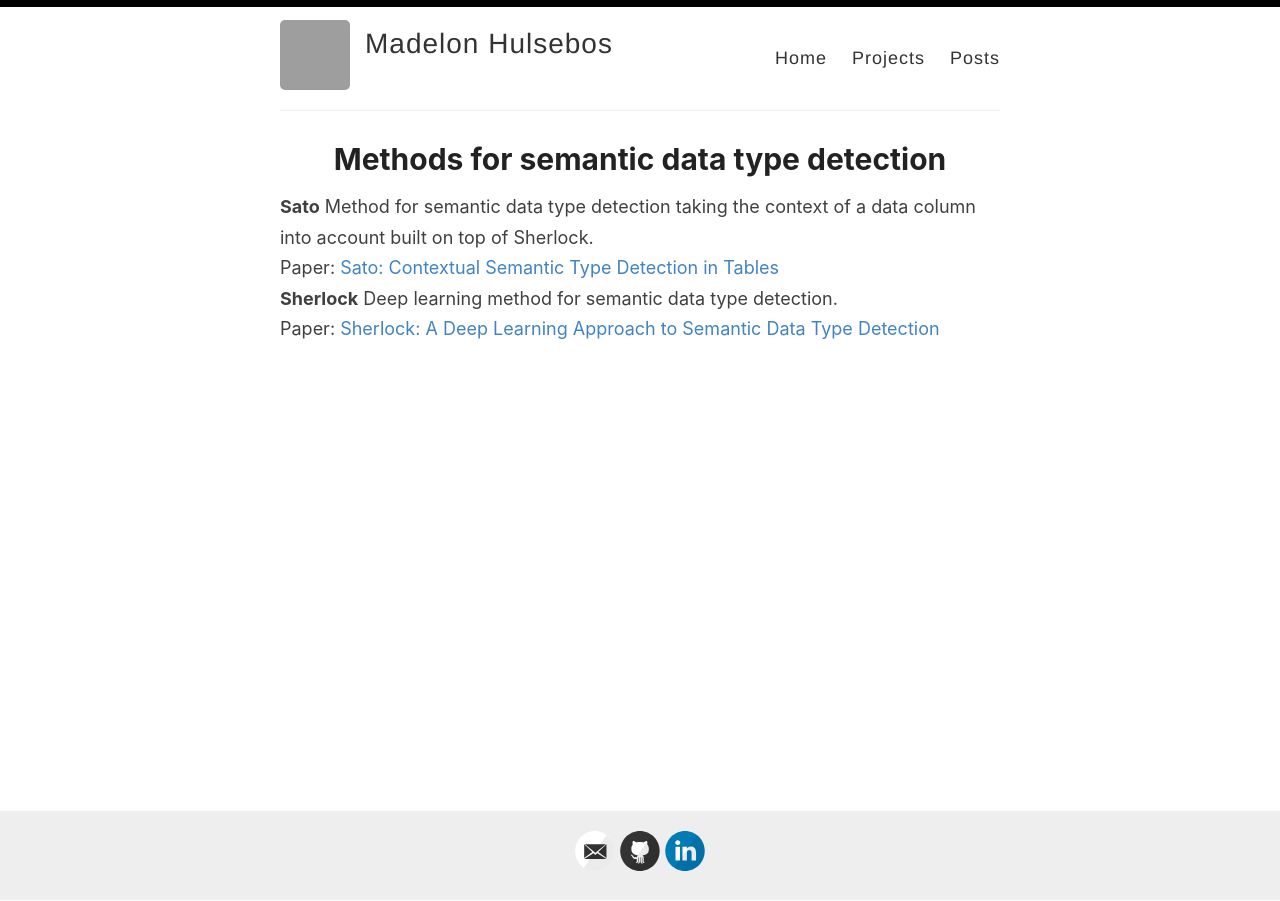
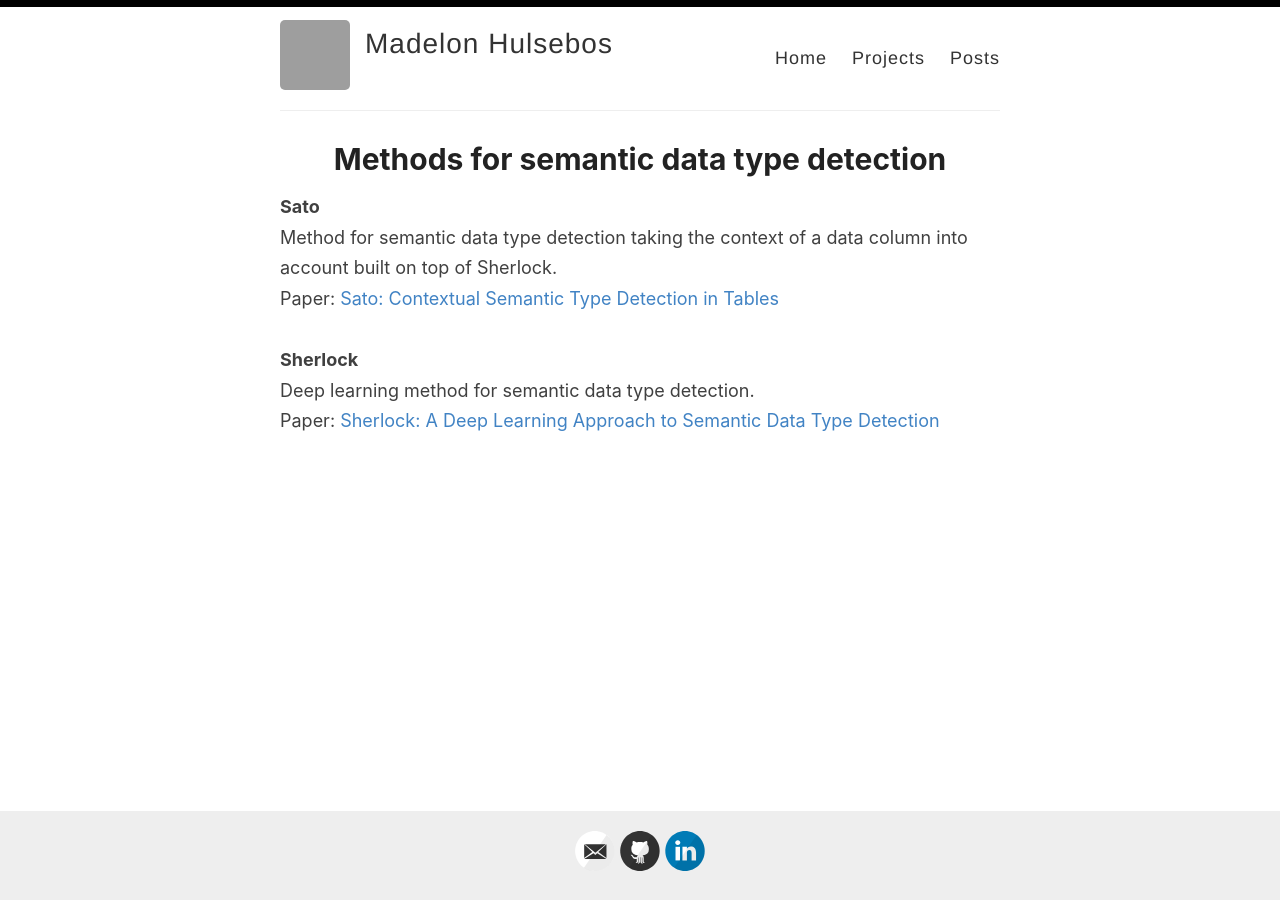
Before and after one commit to madelonhulsebos/madelonhulsebos.github.io, a Jekyll site: the page built from _projects/semantic_type_detection_methods.html, in a window 1280 px wide. Built offline with Jekyll 4.4.1, drawn with Linux system fonts in a browser that asks for light colours; grey boxes are pictures that could not be loaded.

```diff
--- a/_projects/semantic_type_detection_methods.html
+++ b/_projects/semantic_type_detection_methods.html
@@ -6,13 +6,15 @@ startdate: "2018-11"
 ---
 
 <div>
- <b>Sato</b>
+ <b>Sato</b><br>
   Method for semantic data type detection taking the context of a data column into account built on top of Sherlock. <br>
   Paper: <a href="https://arxiv.org/pdf/1911.06311.pdf">Sato: Contextual Semantic Type Detection in Tables</a>
 </div>
 
+<br>
+
 <div>
- <b>Sherlock</b>
+ <b>Sherlock</b><br>
   Deep learning method for semantic data type detection. <br>
   Paper: <a href="https://arxiv.org/pdf/1905.10688.pdf">Sherlock: A Deep Learning Approach to Semantic Data Type Detection</a>
 </div>
```
Also changed, not shown: _projects/semantic_type_detection_dataset.html (deleted, +0 -8 lines).
